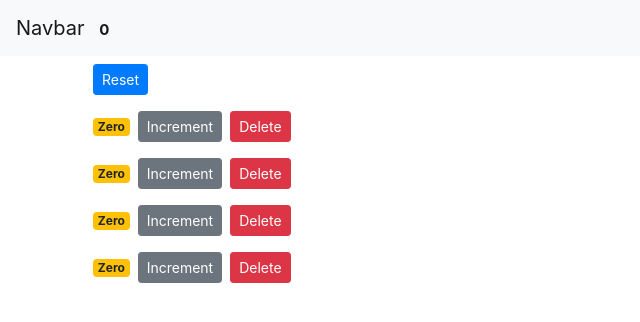
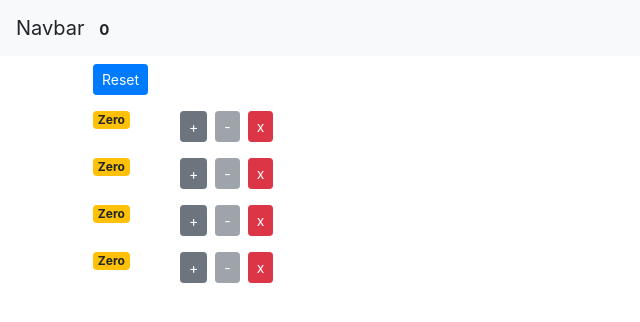
Before and after one commit to amirestes/counter-app, a React (Create React App) app: page / in a window 1280 px wide. Shown: the top 322 px of the page, without its empty margins (0-640 px from the left). Built offline with nearby package versions, Linux system fonts and the light colour scheme.

Commit message:
added decrement button

```diff
--- a/src/App.js
+++ b/src/App.js
@@ -13,6 +13,16 @@ class App extends Component {
     ],
   };
 
+  constructor () {
+    super();
+    console.log('App - Constructor');
+  }
+
+  componentDidMount() {
+    //Ajax Call
+    console.log('App - Mounted');
+  }
+
   handleIncrement = (counter) => {
     const counters = [...this.state.counters];
     const index = counters.indexOf(counter);
@@ -20,6 +30,15 @@ class App extends Component {
     counters[index].value++;
     this.setState({ counters });
   };
+
+  handleDecrement = (counter) => {
+    const counters = [...this.state.counters];
+    const index = counters.indexOf(counter);
+    counters[index] = { ...counter };
+    counters[index].value--;
+    this.setState({ counters });
+  };
+
 
   handleReset = () => {
     const counters = this.state.counters.map (c => {
@@ -35,6 +54,8 @@ class App extends Component {
   };
 
   render() {
+    console.log( 'App - Rendered' );
+
   return (
     <React.Fragment>
       <NavBar
@@ -45,6 +66,7 @@ class App extends Component {
           counters={this.state.counters}
           onReset={this.handleReset}
           onIncrement={this.handleIncrement}
+          onDecrement={this.handleDecrement}
           onDelete={this.handleDelete}
         />
       </main>
--- a/src/components/counter.jsx
+++ b/src/components/counter.jsx
@@ -2,25 +2,46 @@
 import React, { Component } from "react";
 
 class Counter extends Component {
+  componentDidUpdate(prevProps, prevState) {
+    console.log("prevProps", prevProps);
+    console.log("prevState", prevState);
+    if (prevProps.counter.value !== this.props.counter.value) {
+      //Ajax call and get new data from the server
+    }
+  }
+
+  componentWillUnmount() {
+    console.log("Counter - Unmount");
+  }
+
   render() {
+    console.log("Counter - Rendered");
     return (
-      <div>
+      <div className="row">
+        <div className="col-1">
           <span className={this.getBadgeClasses()}>{this.formatCount()}</span>
+        </div>
+        <div className="col">
           <button
             onClick={() => this.props.onIncrement(this.props.counter)}
             className="btn btn-secondary btn-sm"
           >
-          Increment
+            +
           </button>
-        {/* <ul>
-                    { this.state.tags.map(tag => <li key={ tag }>{ tag } </li>) }
-                </ul> */}
           <button
-          className="btn btn-danger btn-sm m-2"
+            onClick={() => this.props.onDecrement(this.props.counter)}
+            className="btn btn-secondary btn-sm m-2"
+            disabled={this.props.counter.value === 0 ? "disabled" : ""}
+          >
+            -
+          </button>
+          <button
+            className="btn btn-danger btn-sm"
             onClick={() => this.props.onDelete(this.props.counter.id)}
           >
-          Delete
+            x
           </button>
+        </div>
       </div>
     );
   }
--- a/src/components/counters.jsx
+++ b/src/components/counters.jsx
@@ -3,7 +3,7 @@ import Counter from "./counter";
 
 class Counters extends Component {
   render() {
-    const { onReset, counters, onDelete, onIncrement } = this.props;
+    const { onReset, counters, onDelete, onIncrement, onDecrement } = this.props;
     return (
       <div>
         <button onClick={onReset} className="btn btn-primary btn-sm m-2">
@@ -14,6 +14,7 @@ class Counters extends Component {
             key={counter.id}
             onDelete={onDelete}
             onIncrement={onIncrement}
+            onDecrement={onDecrement}
             counter={counter}
           />
         ))}
--- a/src/components/navbar.jsx
+++ b/src/components/navbar.jsx
@@ -1,10 +1,10 @@
-import React, { Component } from "react";
+import React from "react";
 // Stateless Functional Component
 
 const NavBar = ({ totalCounters }) => {
   return (
     <nav className="navbar navbar-light bg-light">
-      <a className="navbar-brand" href="#">
+      <a className="navbar-brand">
         Navbar{" "}
         <span className="bagde badge-pill badge secondary">
           {totalCounters}
```
Lines whose indentation alone changed are shown as unchanged.
